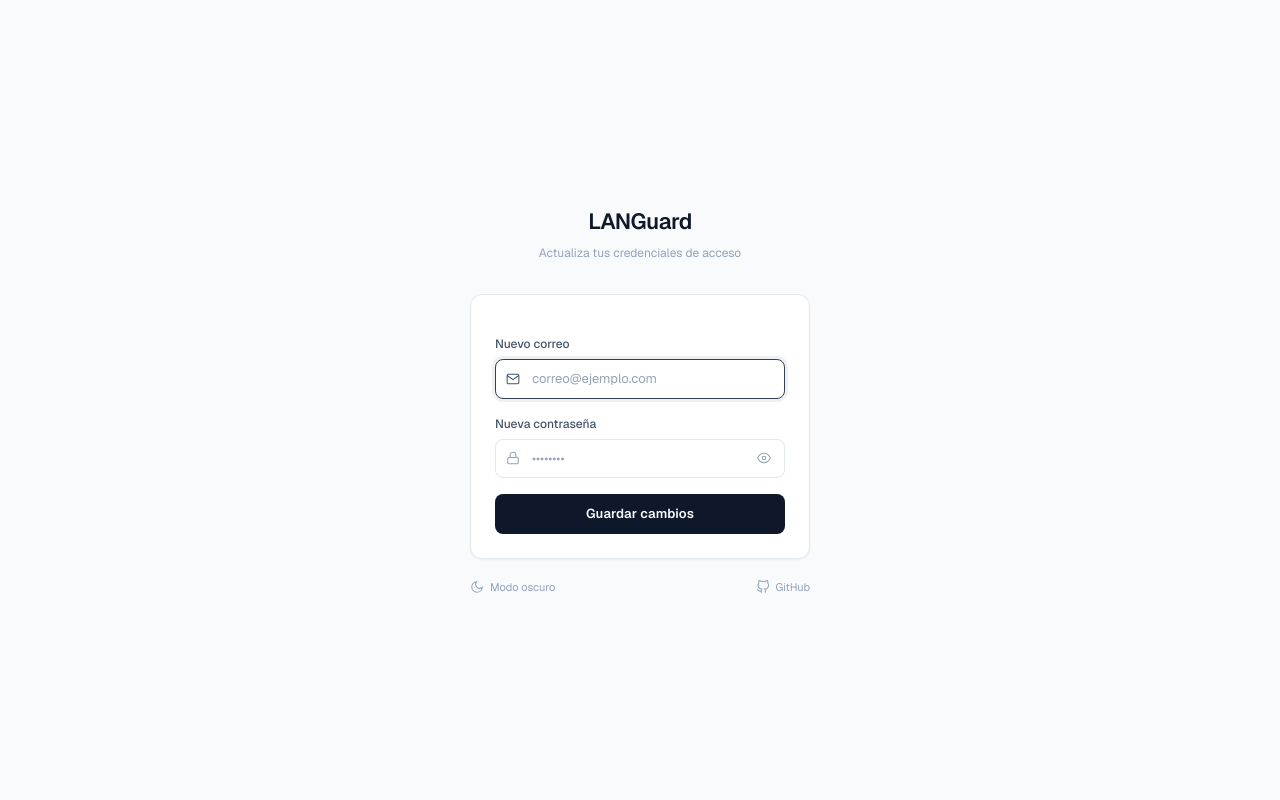
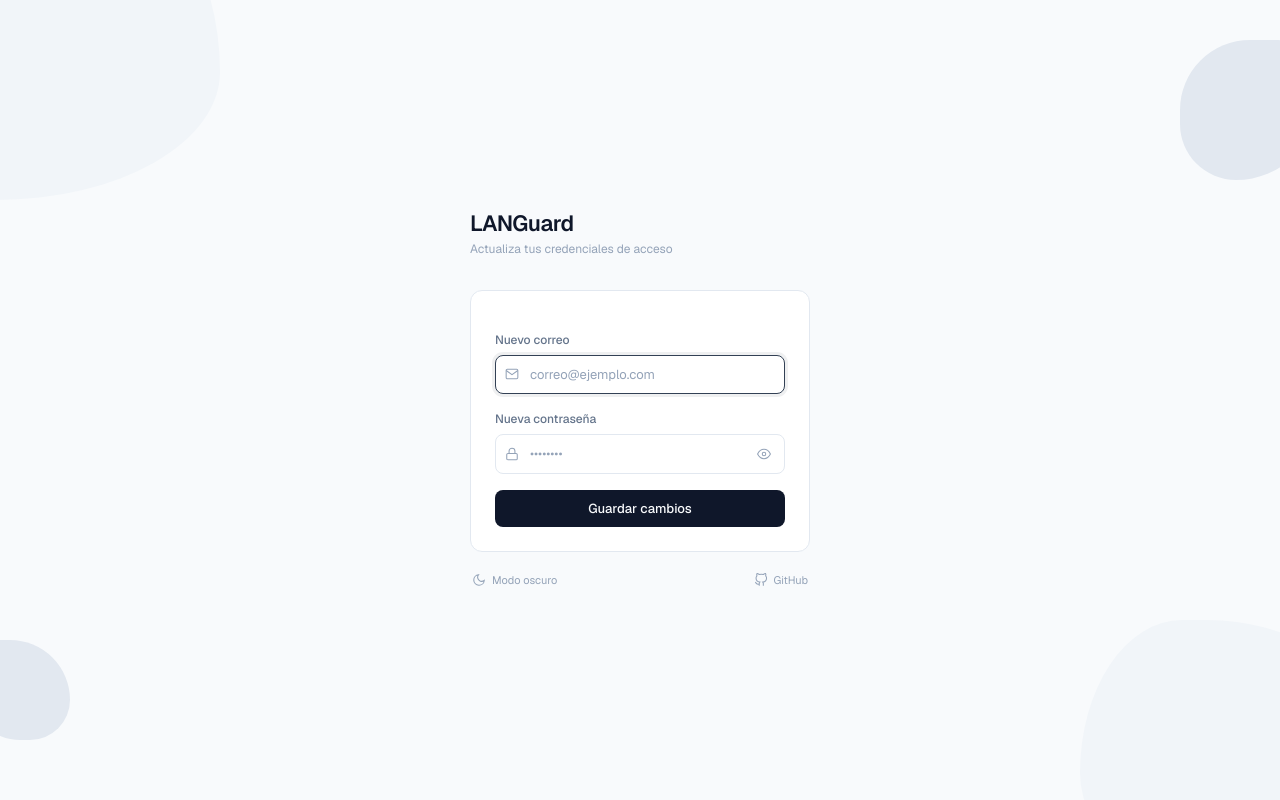
Before and after one commit to Osvaldo-Net/LANGuard, a Flask app: template templates/cambiar_credenciales.html in a window 1280 px wide. Run offline with Flask 3, Linux system fonts and the light colour scheme; the template is opened without the code that fills it, so the values that code supplies are empty; parts of the project's set-up code (start-up, migrations or seed data) failed here and were passed over; some libraries are stand-ins or nearby versions.

Commit message:
Refactor cambiar_credenciales.html for clarity and style

```diff
--- a/templates/cambiar_credenciales.html
+++ b/templates/cambiar_credenciales.html
@@ -14,10 +14,7 @@
       theme: {
         extend: {
           colors: { dark1: "#0c0c0f", dark2: "#111118", dark3: "#1a1a24" },
-          fontFamily: {
-            sans: ["Geist", "sans-serif"],
-            mono: ["Geist Mono", "monospace"]
-          }
+          fontFamily: { sans: ["Geist","sans-serif"], mono: ["Geist Mono","monospace"] }
         }
       }
     };
@@ -27,92 +24,119 @@
   </script>
   <style>
     @keyframes fade-up {
-      from { opacity: 0; transform: translateY(10px); }
-      to   { opacity: 1; transform: translateY(0); }
+      from { opacity:0; transform:translateY(8px); }
+      to   { opacity:1; transform:translateY(0); }
     }
     .fade-up { animation: fade-up .35s cubic-bezier(.16,1,.3,1) both; }
 
-    .input-field {
-      width:100%; padding:9px 12px 9px 36px;
-      border-radius:8px; font-size:13px;
-      border:1px solid #e2e8f0; background:#fff; outline:none;
-      transition:border-color .15s, box-shadow .15s;
-      font-family:"Geist", sans-serif;
+    /* ── Background shapes ── */
+    .bg-shape { position:fixed; pointer-events:none; z-index:0; }
+    .shape-tl {
+      width:320px; height:320px; top:-120px; left:-100px;
+      background:#f1f5f9;
+      border-radius:60% 40% 70% 30% / 50% 60% 40% 50%;
     }
-    .input-field:focus { border-color:#334155; box-shadow:0 0 0 3px rgba(51,65,85,.08); }
-    .dark .input-field { background:#1a1a24; border-color:#2a2d40; color:#e2e8f0; }
-    .dark .input-field:focus { border-color:#475569; box-shadow:0 0 0 3px rgba(71,85,105,.12); }
-    .input-field::placeholder { color:#94a3b8; }
+    .shape-br {
+      width:280px; height:280px; bottom:-100px; right:-80px;
+      background:#f1f5f9;
+      border-radius:40% 60% 30% 70% / 60% 40% 50% 50%;
+    }
+    .shape-tr {
+      width:140px; height:140px; top:40px; right:-40px;
+      background:#e2e8f0;
+      border-radius:50% 30% 60% 40%;
+    }
+    .shape-bl {
+      width:100px; height:100px; bottom:60px; left:-30px;
+      background:#e2e8f0;
+      border-radius:30% 60% 40% 50%;
+    }
+    .dark .shape-tl { background:#1a1a24; }
+    .dark .shape-br { background:#1a1a24; }
+    .dark .shape-tr { background:#111118; }
+    .dark .shape-bl { background:#111118; }
 
-    .btn-primary {
-      width:100%; padding:10px 16px; border-radius:8px;
-      background:#0f172a; color:#f8fafc;
-      font-size:13px; font-weight:600; cursor:pointer;
-      border:none; transition:background .15s, transform .1s;
-      font-family:"Geist", sans-serif; letter-spacing:.01em;
+    /* ── Inputs ── */
+    .field {
+      width:100%; padding:9px 10px 9px 34px; border-radius:8px; font-size:13px;
+      border:1px solid #e2e8f0; background:#fff; outline:none; box-sizing:border-box;
+      transition:border-color .15s, box-shadow .15s; font-family:"Geist",sans-serif; color:#0f172a;
     }
-    .btn-primary:hover { background:#1e293b; }
-    .btn-primary:active { transform:scale(.99); }
-    .dark .btn-primary { background:#f1f5f9; color:#0f172a; }
-    .dark .btn-primary:hover { background:#e2e8f0; }
+    .field:focus { border-color:#334155; box-shadow:0 0 0 3px rgba(51,65,85,.08); }
+    .field::placeholder { color:#94a3b8; }
+    .dark .field { background:#1a1a24; border-color:#2a2d40; color:#e2e8f0; }
+    .dark .field:focus { border-color:#475569; box-shadow:0 0 0 3px rgba(71,85,105,.12); }
 
-    .input-icon {
-      position:absolute; left:11px; top:50%; transform:translateY(-50%);
+    .field-icon {
+      position:absolute; left:10px; top:50%; transform:translateY(-50%);
       width:14px; height:14px; color:#94a3b8; pointer-events:none;
-      transition:color .15s;
     }
-    .input-group:focus-within .input-icon { color:#475569; }
-    .dark .input-group:focus-within .input-icon { color:#94a3b8; }
+
+    .btn-main {
+      width:100%; padding:9px 16px; border-radius:8px; font-size:13px; font-weight:500;
+      background:#0f172a; color:#f8fafc; border:none; cursor:pointer;
+      font-family:"Geist",sans-serif; transition:background .15s, transform .1s;
+    }
+    .btn-main:hover  { background:#1e293b; }
+    .btn-main:active { transform:scale(.99); }
+    .dark .btn-main       { background:#f1f5f9; color:#0f172a; }
+    .dark .btn-main:hover { background:#e2e8f0; }
 
     .req-item { transition:color .2s; display:flex; align-items:center; gap:6px; font-size:11px; }
   </style>
 </head>
 
-<body class="min-h-screen flex flex-col bg-slate-50 dark:bg-dark1 font-sans antialiased" style="font-size:13px">
+<body class="min-h-screen flex flex-col items-center justify-center bg-slate-50 dark:bg-dark1 font-sans antialiased px-4 relative overflow-hidden" style="font-size:13px">
 
-  <main class="flex-1 flex items-center justify-center px-4 py-12">
-    <div class="w-full max-w-[340px] fade-up">
+  <!-- Background shapes -->
+  <div class="bg-shape shape-tl"></div>
+  <div class="bg-shape shape-tr"></div>
+  <div class="bg-shape shape-br"></div>
+  <div class="bg-shape shape-bl"></div>
+
+  <!-- Content -->
+  <div class="w-full max-w-[340px] fade-up relative z-10">
 
     <!-- Wordmark -->
-      <div class="mb-8 text-center">
-        <h1 class="font-semibold text-slate-900 dark:text-white tracking-tight" style="font-size:22px;letter-spacing:-.02em">LANGuard</h1>
+    <div class="mb-8">
+      <h1 class="font-semibold text-slate-900 dark:text-white leading-none" style="font-size:22px;letter-spacing:-.02em">LANGuard</h1>
       <p class="text-slate-400 dark:text-slate-500 mt-1.5" style="font-size:12px">Actualiza tus credenciales de acceso</p>
     </div>
 
     {% if error %}
-      <div class="mb-4 flex items-start gap-2 px-3 py-2.5 rounded-lg bg-red-50 dark:bg-red-900/15 border border-red-200 dark:border-red-800/60 text-red-700 dark:text-red-400 fade-up" style="font-size:12px">
+    <div class="mb-4 flex items-start gap-2 px-3 py-2.5 rounded-lg text-red-700 dark:text-red-400 fade-up"
+      style="font-size:12px;background:#fff1f2;border:1px solid #fecaca">
       <svg xmlns="http://www.w3.org/2000/svg" class="w-3.5 h-3.5 mt-px flex-shrink-0" viewBox="0 0 24 24" fill="none" stroke="currentColor" stroke-width="2"><circle cx="12" cy="12" r="10"/><line x1="12" y1="8" x2="12" y2="12"/><line x1="12" y1="16" x2="12.01" y2="16"/></svg>
       <span>{{ error }}</span>
     </div>
     {% endif %}
 
     <!-- Card -->
-      <div class="bg-white dark:bg-dark2 rounded-xl border border-slate-200 dark:border-slate-800/60 shadow-sm p-6">
+    <div class="bg-white dark:bg-dark2 rounded-xl border border-slate-200 dark:border-slate-800/60 p-6">
       <form method="POST" action="{{ url_for('cambiar_credenciales') }}" class="space-y-4">
-
-          <!-- CSRF token -->
         <input type="hidden" name="csrf_token" value="{{ csrf_token() }}">
 
         <!-- Correo -->
         <div>
-            <label class="block text-slate-600 dark:text-slate-400 mb-1.5 font-medium" style="font-size:12px">Nuevo correo</label>
-            <div class="input-group relative">
-              <svg xmlns="http://www.w3.org/2000/svg" class="input-icon" viewBox="0 0 24 24" fill="none" stroke="currentColor" stroke-width="1.8"><path d="M4 4h16c1.1 0 2 .9 2 2v12c0 1.1-.9 2-2 2H4c-1.1 0-2-.9-2-2V6c0-1.1.9-2 2-2z"/><polyline points="22,6 12,13 2,6"/></svg>
-              <input id="nuevo_usuario" type="email" name="nuevo_usuario" placeholder="correo@ejemplo.com"
-                required autofocus autocomplete="email" class="input-field" />
+          <label class="block text-slate-500 dark:text-slate-400 mb-1.5 font-medium" style="font-size:12px">Nuevo correo</label>
+          <div class="relative">
+            <svg class="field-icon" xmlns="http://www.w3.org/2000/svg" viewBox="0 0 24 24" fill="none" stroke="currentColor" stroke-width="1.8"><path d="M4 4h16c1.1 0 2 .9 2 2v12c0 1.1-.9 2-2 2H4c-1.1 0-2-.9-2-2V6c0-1.1.9-2 2-2z"/><polyline points="22,6 12,13 2,6"/></svg>
+            <input id="nuevo_usuario" type="email" name="nuevo_usuario"
+              placeholder="correo@ejemplo.com" required autofocus
+              autocomplete="email" class="field" />
           </div>
         </div>
 
         <!-- Nueva contraseña -->
         <div>
-            <label class="block text-slate-600 dark:text-slate-400 mb-1.5 font-medium" style="font-size:12px">Nueva contraseña</label>
-            <div class="input-group relative">
-              <svg xmlns="http://www.w3.org/2000/svg" class="input-icon" viewBox="0 0 24 24" fill="none" stroke="currentColor" stroke-width="1.8"><rect x="3" y="11" width="18" height="11" rx="2"/><path d="M7 11V7a5 5 0 0 1 10 0v4"/></svg>
+          <label class="block text-slate-500 dark:text-slate-400 mb-1.5 font-medium" style="font-size:12px">Nueva contraseña</label>
+          <div class="relative">
+            <svg class="field-icon" xmlns="http://www.w3.org/2000/svg" viewBox="0 0 24 24" fill="none" stroke="currentColor" stroke-width="1.8"><rect x="3" y="11" width="18" height="11" rx="2"/><path d="M7 11V7a5 5 0 0 1 10 0v4"/></svg>
             <input id="nueva" type="password" name="nueva_contrasena" placeholder="••••••••"
-                required style="padding-right:36px" autocomplete="new-password" class="input-field" />
+              required style="padding-right:36px" autocomplete="new-password" class="field" />
             <button type="button" onclick="toggleVer('nueva','eye-n','eye-off-n')"
-                class="absolute right-3 top-1/2 -translate-y-1/2 text-slate-400 hover:text-slate-600 dark:hover:text-slate-300 transition p-0.5">
-                <svg id="eye-n" xmlns="http://www.w3.org/2000/svg" class="w-3.5 h-3.5" viewBox="0 0 24 24" fill="none" stroke="currentColor" stroke-width="1.8"><path d="M1 12s4-8 11-8 11 8 11 8-4 8-11 8-11-8-11-8z"/><circle cx="12" cy="12" r="3"/></svg>
+              class="absolute right-2.5 top-1/2 -translate-y-1/2 text-slate-400 hover:text-slate-600 dark:hover:text-slate-300 transition p-1">
+              <svg id="eye-n"     xmlns="http://www.w3.org/2000/svg" class="w-3.5 h-3.5" viewBox="0 0 24 24" fill="none" stroke="currentColor" stroke-width="1.8"><path d="M1 12s4-8 11-8 11 8 11 8-4 8-11 8-11-8-11-8z"/><circle cx="12" cy="12" r="3"/></svg>
               <svg id="eye-off-n" xmlns="http://www.w3.org/2000/svg" class="w-3.5 h-3.5 hidden" viewBox="0 0 24 24" fill="none" stroke="currentColor" stroke-width="1.8"><path d="M17.94 17.94A10.07 10.07 0 0 1 12 20c-7 0-11-8-11-8a18.45 18.45 0 0 1 5.06-5.94"/><path d="M9.9 4.24A9.12 9.12 0 0 1 12 4c7 0 11 8 11 8a18.5 18.5 0 0 1-2.16 3.19"/><line x1="1" y1="1" x2="23" y2="23"/></svg>
             </button>
           </div>
@@ -122,52 +146,52 @@
         <div id="req-box" class="hidden rounded-lg border border-slate-200 dark:border-slate-800/60 bg-slate-50 dark:bg-dark3/60 px-3 py-3 grid grid-cols-2 gap-x-4 gap-y-1.5">
           <span data-req="length" class="req-item text-slate-400">
             <svg class="req-icon w-3 h-3 flex-shrink-0" viewBox="0 0 24 24" fill="none" stroke="currentColor" stroke-width="2.5"><circle cx="12" cy="12" r="9"/></svg>
-              <span class="req-label">8 caracteres</span>
+            <span>8 caracteres</span>
           </span>
           <span data-req="upper" class="req-item text-slate-400">
             <svg class="req-icon w-3 h-3 flex-shrink-0" viewBox="0 0 24 24" fill="none" stroke="currentColor" stroke-width="2.5"><circle cx="12" cy="12" r="9"/></svg>
-              <span class="req-label">Mayúscula</span>
+            <span>Mayúscula</span>
           </span>
           <span data-req="lower" class="req-item text-slate-400">
             <svg class="req-icon w-3 h-3 flex-shrink-0" viewBox="0 0 24 24" fill="none" stroke="currentColor" stroke-width="2.5"><circle cx="12" cy="12" r="9"/></svg>
-              <span class="req-label">Minúscula</span>
+            <span>Minúscula</span>
           </span>
           <span data-req="digit" class="req-item text-slate-400">
             <svg class="req-icon w-3 h-3 flex-shrink-0" viewBox="0 0 24 24" fill="none" stroke="currentColor" stroke-width="2.5"><circle cx="12" cy="12" r="9"/></svg>
-              <span class="req-label">Número</span>
+            <span>Número</span>
           </span>
           <span data-req="symbol" class="req-item text-slate-400 col-span-2">
             <svg class="req-icon w-3 h-3 flex-shrink-0" viewBox="0 0 24 24" fill="none" stroke="currentColor" stroke-width="2.5"><circle cx="12" cy="12" r="9"/></svg>
-              <span class="req-label">Símbolo especial (!@#…)</span>
+            <span>Símbolo especial (!@#…)</span>
           </span>
         </div>
 
         <!-- Confirmar -->
         <div id="confirm-wrap" class="hidden">
-            <label class="block text-slate-600 dark:text-slate-400 mb-1.5 font-medium" style="font-size:12px">Confirmar contraseña</label>
-            <div class="input-group relative">
-              <svg xmlns="http://www.w3.org/2000/svg" class="input-icon" viewBox="0 0 24 24" fill="none" stroke="currentColor" stroke-width="1.8"><rect x="3" y="11" width="18" height="11" rx="2"/><path d="M7 11V7a5 5 0 0 1 10 0v4"/></svg>
+          <label class="block text-slate-500 dark:text-slate-400 mb-1.5 font-medium" style="font-size:12px">Confirmar contraseña</label>
+          <div class="relative">
+            <svg class="field-icon" xmlns="http://www.w3.org/2000/svg" viewBox="0 0 24 24" fill="none" stroke="currentColor" stroke-width="1.8"><rect x="3" y="11" width="18" height="11" rx="2"/><path d="M7 11V7a5 5 0 0 1 10 0v4"/></svg>
             <input id="confirmar" type="password" name="confirmar_contrasena" placeholder="••••••••"
-                style="padding-right:36px" autocomplete="new-password" class="input-field" />
+              style="padding-right:36px" autocomplete="new-password" class="field" />
             <button type="button" onclick="toggleVer('confirmar','eye-c','eye-off-c')"
-                class="absolute right-3 top-1/2 -translate-y-1/2 text-slate-400 hover:text-slate-600 dark:hover:text-slate-300 transition p-0.5">
-                <svg id="eye-c" xmlns="http://www.w3.org/2000/svg" class="w-3.5 h-3.5" viewBox="0 0 24 24" fill="none" stroke="currentColor" stroke-width="1.8"><path d="M1 12s4-8 11-8 11 8 11 8-4 8-11 8-11-8-11-8z"/><circle cx="12" cy="12" r="3"/></svg>
+              class="absolute right-2.5 top-1/2 -translate-y-1/2 text-slate-400 hover:text-slate-600 dark:hover:text-slate-300 transition p-1">
+              <svg id="eye-c"     xmlns="http://www.w3.org/2000/svg" class="w-3.5 h-3.5" viewBox="0 0 24 24" fill="none" stroke="currentColor" stroke-width="1.8"><path d="M1 12s4-8 11-8 11 8 11 8-4 8-11 8-11-8-11-8z"/><circle cx="12" cy="12" r="3"/></svg>
               <svg id="eye-off-c" xmlns="http://www.w3.org/2000/svg" class="w-3.5 h-3.5 hidden" viewBox="0 0 24 24" fill="none" stroke="currentColor" stroke-width="1.8"><path d="M17.94 17.94A10.07 10.07 0 0 1 12 20c-7 0-11-8-11-8a18.45 18.45 0 0 1 5.06-5.94"/><path d="M9.9 4.24A9.12 9.12 0 0 1 12 4c7 0 11 8 11 8a18.5 18.5 0 0 1-2.16 3.19"/><line x1="1" y1="1" x2="23" y2="23"/></svg>
             </button>
           </div>
           <p id="match-msg" class="mt-1.5 hidden" style="font-size:11px"></p>
         </div>
 
-          <button type="submit" class="btn-primary mt-1">Guardar cambios</button>
-
+        <button type="submit" class="btn-main">Guardar cambios</button>
       </form>
     </div>
 
     <!-- Footer -->
-      <div class="mt-5 flex items-center justify-between">
-        <button onclick="toggleTheme()" class="flex items-center gap-1.5 text-slate-400 hover:text-slate-600 dark:hover:text-slate-300 transition" style="font-size:11px">
+    <div class="flex items-center justify-between mt-5 px-0.5">
+      <button onclick="toggleTheme()"
+        class="flex items-center gap-1.5 text-slate-400 hover:text-slate-600 dark:hover:text-slate-300 transition" style="font-size:11px">
         <svg id="th-moon" xmlns="http://www.w3.org/2000/svg" class="w-3.5 h-3.5" viewBox="0 0 24 24" fill="none" stroke="currentColor" stroke-width="1.8"><path d="M21 12.79A9 9 0 1 1 11.21 3 7 7 0 0 0 21 12.79z"/></svg>
-          <svg id="th-sun" xmlns="http://www.w3.org/2000/svg" class="w-3.5 h-3.5 hidden" viewBox="0 0 24 24" fill="none" stroke="currentColor" stroke-width="1.8"><circle cx="12" cy="12" r="5"/><line x1="12" y1="1" x2="12" y2="3"/><line x1="12" y1="21" x2="12" y2="23"/><line x1="4.22" y1="4.22" x2="5.64" y2="5.64"/><line x1="18.36" y1="18.36" x2="19.78" y2="19.78"/><line x1="1" y1="12" x2="3" y2="12"/><line x1="21" y1="12" x2="23" y2="12"/><line x1="4.22" y1="19.78" x2="5.64" y2="18.36"/><line x1="18.36" y1="5.64" x2="19.78" y2="4.22"/></svg>
+        <svg id="th-sun"  xmlns="http://www.w3.org/2000/svg" class="w-3.5 h-3.5 hidden" viewBox="0 0 24 24" fill="none" stroke="currentColor" stroke-width="1.8"><circle cx="12" cy="12" r="5"/><line x1="12" y1="1" x2="12" y2="3"/><line x1="12" y1="21" x2="12" y2="23"/><line x1="4.22" y1="4.22" x2="5.64" y2="5.64"/><line x1="18.36" y1="18.36" x2="19.78" y2="19.78"/><line x1="1" y1="12" x2="3" y2="12"/><line x1="21" y1="12" x2="23" y2="12"/><line x1="4.22" y1="19.78" x2="5.64" y2="18.36"/><line x1="18.36" y1="5.64" x2="19.78" y2="4.22"/></svg>
         <span id="th-label">Modo oscuro</span>
       </button>
       <a href="https://github.com/Osvaldo-Net/LANGuard" target="_blank" rel="noopener noreferrer"
@@ -178,7 +202,6 @@
     </div>
 
   </div>
-  </main>
 
   <script>
     function toggleVer(inputId, eyeId, eyeOffId) {
@@ -230,8 +253,7 @@
     function setReqIcon(el, type) {
       const old = el.querySelector(".req-icon");
       const ico = makeIcon(type);
-      if (old) el.replaceChild(ico, old);
-      else el.insertBefore(ico, el.firstChild);
+      if (old) el.replaceChild(ico, old); else el.insertBefore(ico, el.firstChild);
     }
 
     const passInput   = document.getElementById('nueva');
@@ -254,16 +276,9 @@
       Object.entries(rules).forEach(([id, fn]) => {
         const el = document.querySelector(`[data-req="${id}"]`);
         if (!el) return;
-        if (v.length === 0) {
-          setReqIcon(el, "idle");
-          el.style.color = '';
-        } else if (fn(v)) {
-          setReqIcon(el, "ok");
-          el.style.color = '#16a34a';
-        } else {
-          setReqIcon(el, "fail");
-          el.style.color = '#dc2626';
-        }
+        if (v.length === 0) { setReqIcon(el, "idle"); el.style.color = ''; }
+        else if (fn(v))     { setReqIcon(el, "ok");   el.style.color = '#16a34a'; }
+        else                { setReqIcon(el, "fail");  el.style.color = '#dc2626'; }
       });
       if (confInput.value.length > 0) checkMatch();
     });
```
Lines whose indentation alone changed are shown as unchanged.
